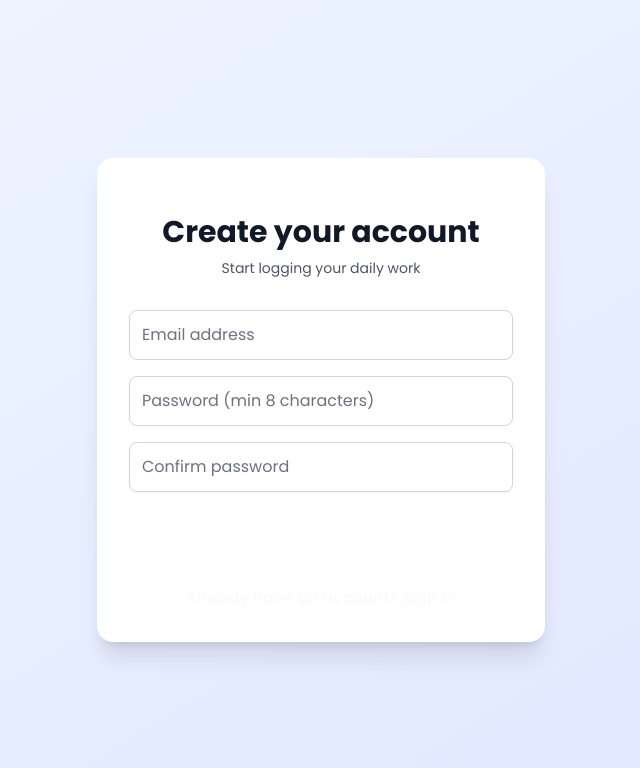
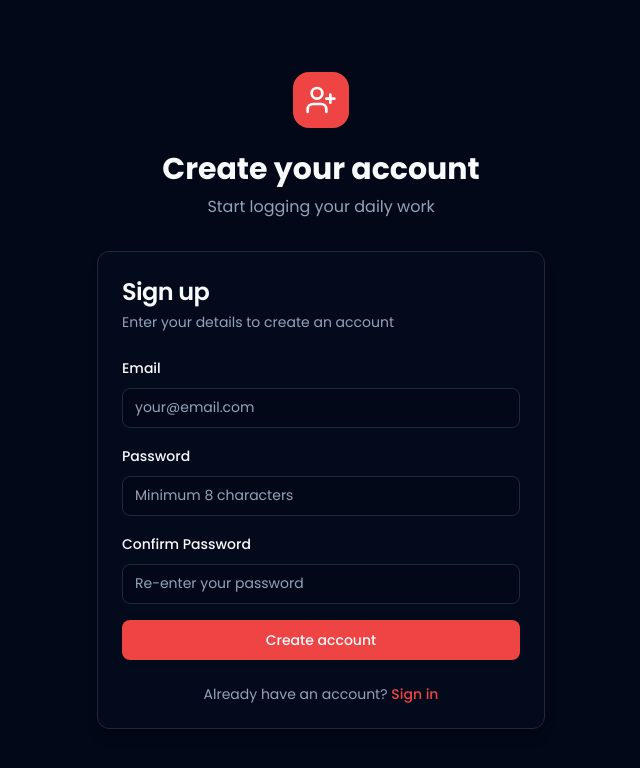
Before and after one commit to nightcoder95/Logstack, a Next.js app: page /signup in a window 1280 px wide. Shown: the top 768 px of the page, without its empty margins (319-959 px from the left). Built offline with nearby package versions, Linux system fonts and the light colour scheme; no server answers.

Commit message:
auto-commit for c77aeafb-886f-49d0-861d-904057f45d0d

```diff
--- a/app/signup/page.tsx
+++ b/app/signup/page.tsx
@@ -5,6 +5,12 @@ import { createClient } from '@/lib/supabase/client'
 import { useRouter } from 'next/navigation'
 import Link from 'next/link'
 import { toast } from 'sonner'
+import { motion } from 'framer-motion'
+import { Card, CardContent, CardDescription, CardHeader, CardTitle } from '@/components/ui/card'
+import { Button } from '@/components/ui/button'
+import { Input } from '@/components/ui/input'
+import { Label } from '@/components/ui/label'
+import { UserPlus } from 'lucide-react'
 
 export default function SignupPage() {
   const [email, setEmail] = useState('')
@@ -51,88 +57,80 @@ export default function SignupPage() {
   }
 
   return (
-    <div className="min-h-screen flex items-center justify-center bg-gradient-to-br from-blue-50 to-indigo-100 px-4">
-      <div className="max-w-md w-full space-y-8 bg-white p-8 rounded-2xl shadow-xl">
-        <div>
-          <h2 className="mt-6 text-center text-3xl font-extrabold text-gray-900">
-            Create your account
-          </h2>
-          <p className="mt-2 text-center text-sm text-gray-600">
-            Start logging your daily work
-          </p>
+    <div className="min-h-screen flex items-center justify-center px-4 py-12">
+      <motion.div
+        initial={{ opacity: 0, y: 20 }}
+        animate={{ opacity: 1, y: 0 }}
+        className="w-full max-w-md"
+      >
+        <div className="text-center mb-8">
+          <div className="inline-block p-3 bg-accent rounded-2xl mb-4">
+            <UserPlus className="h-8 w-8 text-white" />
           </div>
-        <form className="mt-8 space-y-6" onSubmit={handleSignup}>
-          <div className="rounded-md shadow-sm space-y-4">
-            <div>
-              <label htmlFor="email" className="sr-only">
-                Email address
-              </label>
-              <input
+          <h1 className="text-3xl font-bold">Create your account</h1>
+          <p className="text-muted-foreground mt-2">Start logging your daily work</p>
+        </div>
+
+        <Card>
+          <CardHeader className="space-y-1">
+            <CardTitle className="text-2xl">Sign up</CardTitle>
+            <CardDescription>Enter your details to create an account</CardDescription>
+          </CardHeader>
+          <CardContent>
+            <form onSubmit={handleSignup} className="space-y-4">
+              <div className="space-y-2">
+                <Label htmlFor="email">Email</Label>
+                <Input
                   id="email"
                   name="email"
                   type="email"
                   autoComplete="email"
                   required
-                className="appearance-none rounded-lg relative block w-full px-3 py-3 border border-gray-300 placeholder-gray-500 text-gray-900 focus:outline-none focus:ring-2 focus:ring-primary-500 focus:border-transparent"
-                placeholder="Email address"
+                  placeholder="your@email.com"
                   value={email}
                   onChange={(e) => setEmail(e.target.value)}
                 />
               </div>
-            <div>
-              <label htmlFor="password" className="sr-only">
-                Password
-              </label>
-              <input
+              <div className="space-y-2">
+                <Label htmlFor="password">Password</Label>
+                <Input
                   id="password"
                   name="password"
                   type="password"
                   autoComplete="new-password"
                   required
-                className="appearance-none rounded-lg relative block w-full px-3 py-3 border border-gray-300 placeholder-gray-500 text-gray-900 focus:outline-none focus:ring-2 focus:ring-primary-500 focus:border-transparent"
-                placeholder="Password (min 8 characters)"
+                  placeholder="Minimum 8 characters"
                   value={password}
                   onChange={(e) => setPassword(e.target.value)}
                 />
               </div>
-            <div>
-              <label htmlFor="confirm-password" className="sr-only">
-                Confirm Password
-              </label>
-              <input
+              <div className="space-y-2">
+                <Label htmlFor="confirm-password">Confirm Password</Label>
+                <Input
                   id="confirm-password"
                   name="confirm-password"
                   type="password"
                   autoComplete="new-password"
                   required
-                className="appearance-none rounded-lg relative block w-full px-3 py-3 border border-gray-300 placeholder-gray-500 text-gray-900 focus:outline-none focus:ring-2 focus:ring-primary-500 focus:border-transparent"
-                placeholder="Confirm password"
+                  placeholder="Re-enter your password"
                   value={confirmPassword}
                   onChange={(e) => setConfirmPassword(e.target.value)}
                 />
               </div>
-          </div>
+              <Button type="submit" disabled={loading} className="w-full">
+                {loading ? 'Creating account...' : 'Create account'}
+              </Button>
+            </form>
 
-          <div>
-            <button
-              type="submit"
-              disabled={loading}
-              className="group relative w-full flex justify-center py-3 px-4 border border-transparent text-sm font-medium rounded-lg text-white bg-primary-600 hover:bg-primary-700 focus:outline-none focus:ring-2 focus:ring-offset-2 focus:ring-primary-500 disabled:opacity-50 disabled:cursor-not-allowed transition-colors"
-            >
-              {loading ? 'Creating account...' : 'Sign up'}
-            </button>
-          </div>
-
-          <div className="text-center">
-            <Link
-              href="/login"
-              className="font-medium text-primary-600 hover:text-primary-500"
-            >
-              Already have an account? Sign in
+            <div className="mt-6 text-center text-sm">
+              <span className="text-muted-foreground">Already have an account? </span>
+              <Link href="/login" className="text-accent hover:text-accent/80 font-medium transition-colors">
+                Sign in
               </Link>
             </div>
-        </form>
-      </div>
+          </CardContent>
+        </Card>
+      </motion.div>
     </div>
   )
 }
```
Lines whose indentation alone changed are shown as unchanged.
